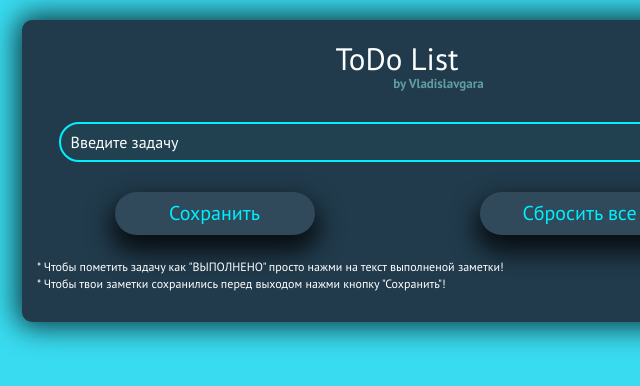
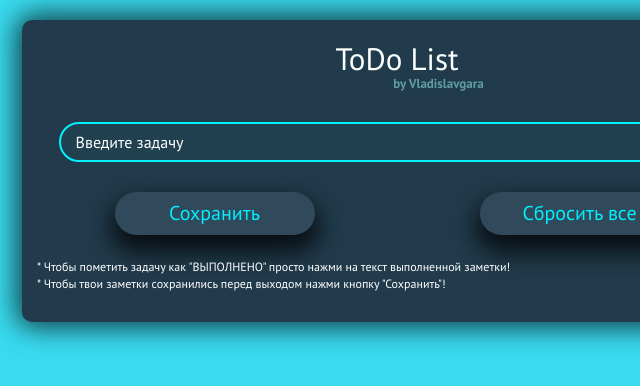
Before and after one commit to front-lucky-one/todo.github.io, a plain HTML site: page index.html in a window 1280 px wide. Shown: the full height of the page, 243-883 px from the left. Drawn offline with Linux system fonts and the light colour scheme.

Commit message:
Two Commit

```diff
--- a/css/main.css
+++ b/css/main.css
@@ -410,7 +410,7 @@ button{
   border-radius:30px;
   margin:0 auto;
   background-color:#214150;
-  padding-left:10px;
+  padding:0 35px 0 15px;
   color:white; }
 
 .wrapp-input{
--- a/index.html
+++ b/index.html
@@ -41,7 +41,7 @@
             <button class="reset">Сбросить все</button>
           </div>
 
-          <p class="save-text">* Чтобы пометить задачу как "ВЫПОЛНЕНО" просто нажми на текст выполненой заметки!</p>
+          <p class="save-text">* Чтобы пометить задачу как "ВЫПОЛНЕНО" просто нажми на текст выполненной заметки!</p>
           <span class="save-text">* Чтобы твои заметки сохранились перед выходом нажми кнопку "Сохранить"! </span>
           <span class="modal-save">
             СОХРАНЕНО
```
Also changed, not shown: images/32294038_2034889663451267_8152833712996745216_o.jpg (deleted), images/898dcaaf01a4a21e9e5a25dc625da767.jpg (deleted).
